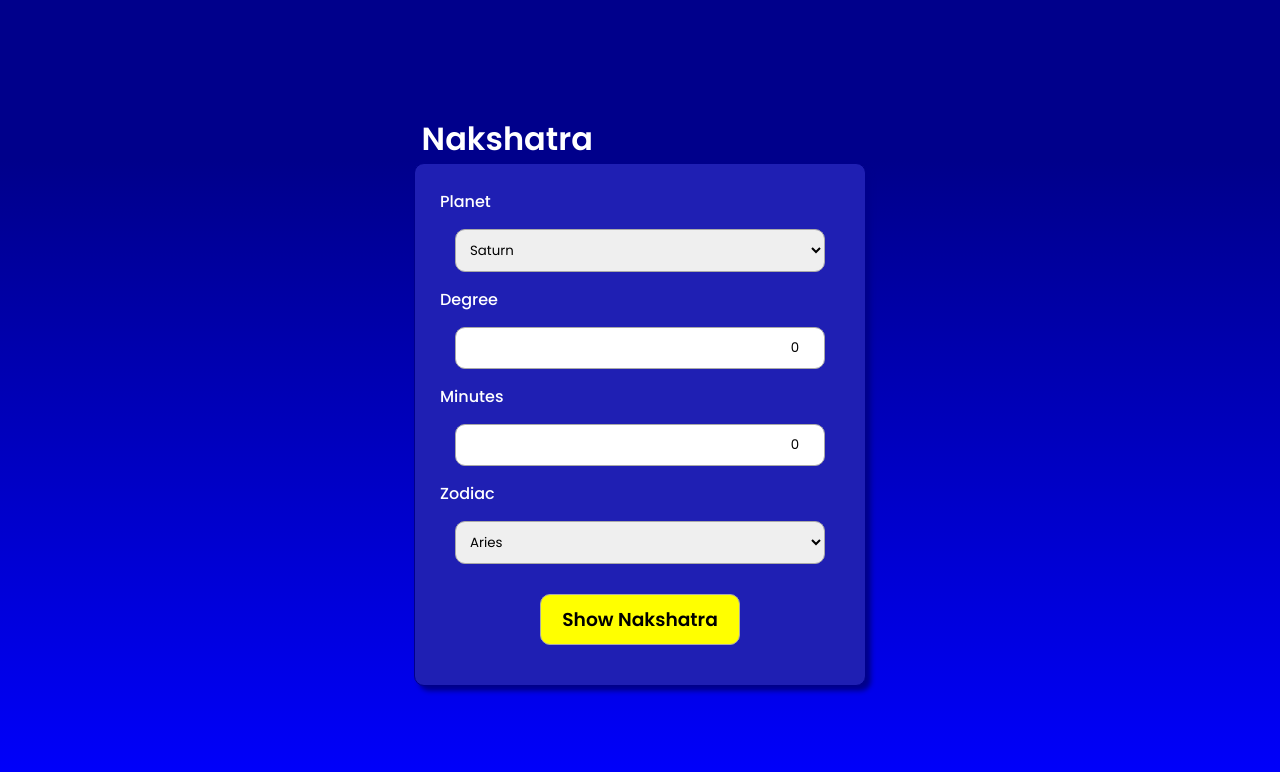
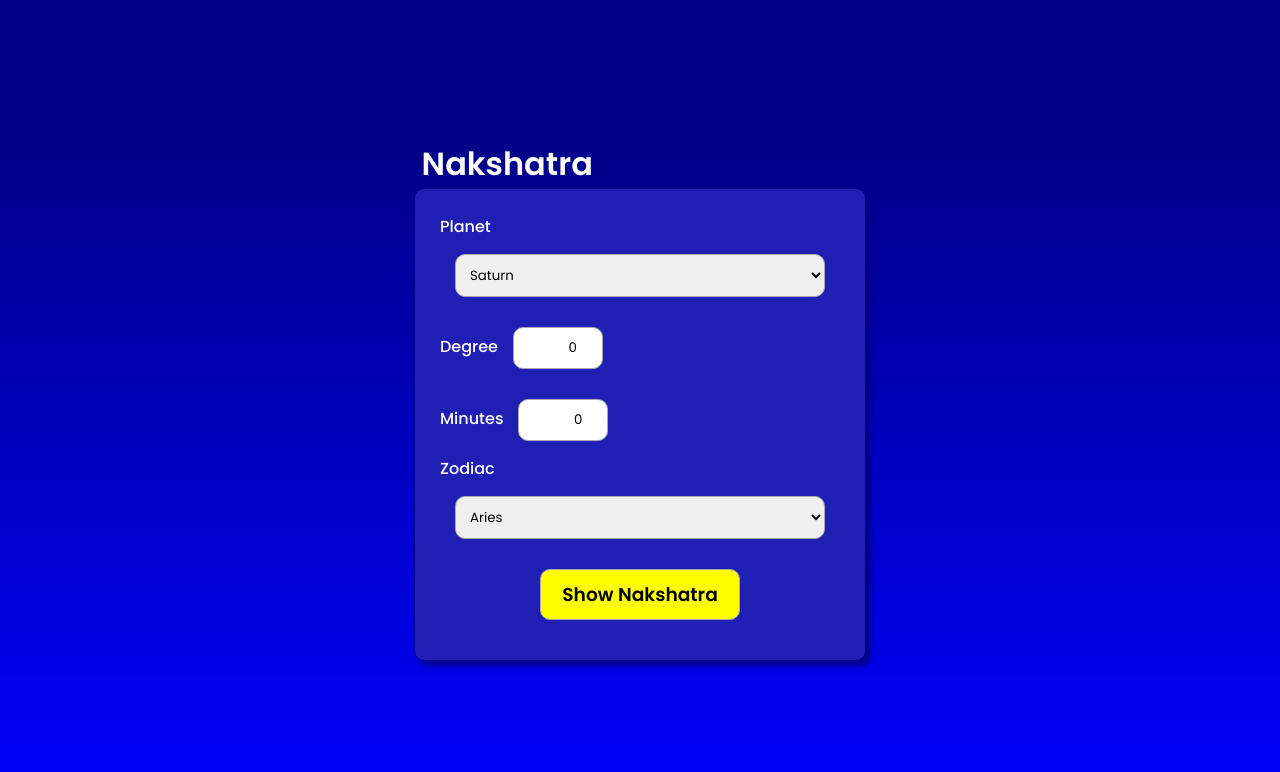
Before and after one commit to salmannotkhan/nakshatra, a React (Create React App) app: page / in a window 1280 px wide. Shown: the top 772 px of the page. Built offline with nearby package versions, Linux system fonts and the light colour scheme.

Commit message:
Added form validations

```diff
--- a/src/App.jsx
+++ b/src/App.jsx
@@ -1,9 +1,12 @@
 import "./App.scss";
-import { useEffect, useReducer } from "react";
+import { useState, useEffect, useReducer } from "react";
 import table1 from "./table1.json";
 import table2 from "./table2.json";
 
 const reducer = (state, action) => {
+    if (action.type === "minutes" || action.type === "degree") {
+        return { ...state, [action.type]: Number(action.value) };
+    }
     return { ...state, [action.type]: action.value };
 };
 
@@ -19,15 +22,44 @@ const initialState = {
 
 function App() {
     const [state, dispatch] = useReducer(reducer, initialState);
+    const [error, setError] = useState({});
+
     const createRatio = (degree = 30, minutes = 60) => {
         const degreeRatio = (degree * 100) / 30;
         const minutesRatio = minutes / 60;
         return degreeRatio + minutesRatio;
     };
 
-    useEffect(() => {
+    const validateForm = () => {
+        if (state.degree > 30 || state.degree < 0) {
+            setError({
+                type: "degree",
+                message: "Degree must be between 0 to 30",
+            });
+            return false;
+        }
+        if (state.minutes > 60 || state.minutes < 0) {
+            setError({
+                type: "minutes",
+                message: "Minutes must be between 0 to 60",
+            });
+            return false;
+        }
+        if (state.degree === 30 && state.minutes > 0) {
+            setError({
+                type: "minutes",
+                message:
+                    "Values must be between 0 degree 0 minutes - 30 degree 0 minutes",
+            });
+            return false;
+        }
+        setError({});
+        return true;
+    };
+
+    const setPlanet = () => {
+        var planet;
         const currentRatio = createRatio(state.degree, state.minutes);
-        var planet;
         if (currentRatio <= createRatio(3, 45)) planet = "Saturn";
         else if (currentRatio <= createRatio(7, 30)) planet = "Jupiter";
         else if (currentRatio <= createRatio(11, 15)) planet = "Mars";
@@ -37,10 +69,18 @@ function App() {
         else if (currentRatio <= createRatio(26, 15)) planet = "Moon";
         else if (currentRatio <= createRatio(30, 0)) planet = "Ascendant";
         dispatch({ type: "planet", value: planet });
+    };
+
+    useEffect(() => {
+        if (validateForm()) {
+            setPlanet();
+        }
+        // eslint-disable-next-line
     }, [state.degree, state.minutes]);
 
     const handleSubmit = (e) => {
         e.preventDefault();
+        if (error.message) return false;
         const output1 = table1[state.planet][state.zodiac];
         dispatch({ type: "output1", value: output1 });
         const { degree, minutes, zodiac } = state;
@@ -95,10 +135,15 @@ function App() {
                         <option value="Moon">Moon</option>
                         <option value="Ascendant">Ascendant</option>
                     </select>
+                    <div className="degree-minutes">
+                        <div className="degree">
                             <label htmlFor="degree">Degree</label>
                             <input
                                 type="number"
                                 name="degree"
+                                className={
+                                    error.type === "degree" ? "invalid" : null
+                                }
                                 id="degree"
                                 value={state.degree}
                                 min={0}
@@ -110,10 +155,15 @@ function App() {
                                     })
                                 }
                             />
+                        </div>
+                        <div className="minutes">
                             <label htmlFor="minutes">Minutes</label>
                             <input
                                 type="number"
                                 name="minutes"
+                                className={
+                                    error.type === "minutes" ? "invalid" : null
+                                }
                                 id="minutes"
                                 value={state.minutes}
                                 min={0}
@@ -125,6 +175,11 @@ function App() {
                                     })
                                 }
                             />
+                        </div>
+                    </div>
+                    {error.message ? (
+                        <div className="error">{error.message}</div>
+                    ) : null}
                     <label htmlFor="zodiac">Zodiac</label>
                     <select
                         name="zodiac"
```
Lines whose indentation alone changed are shown as unchanged.
